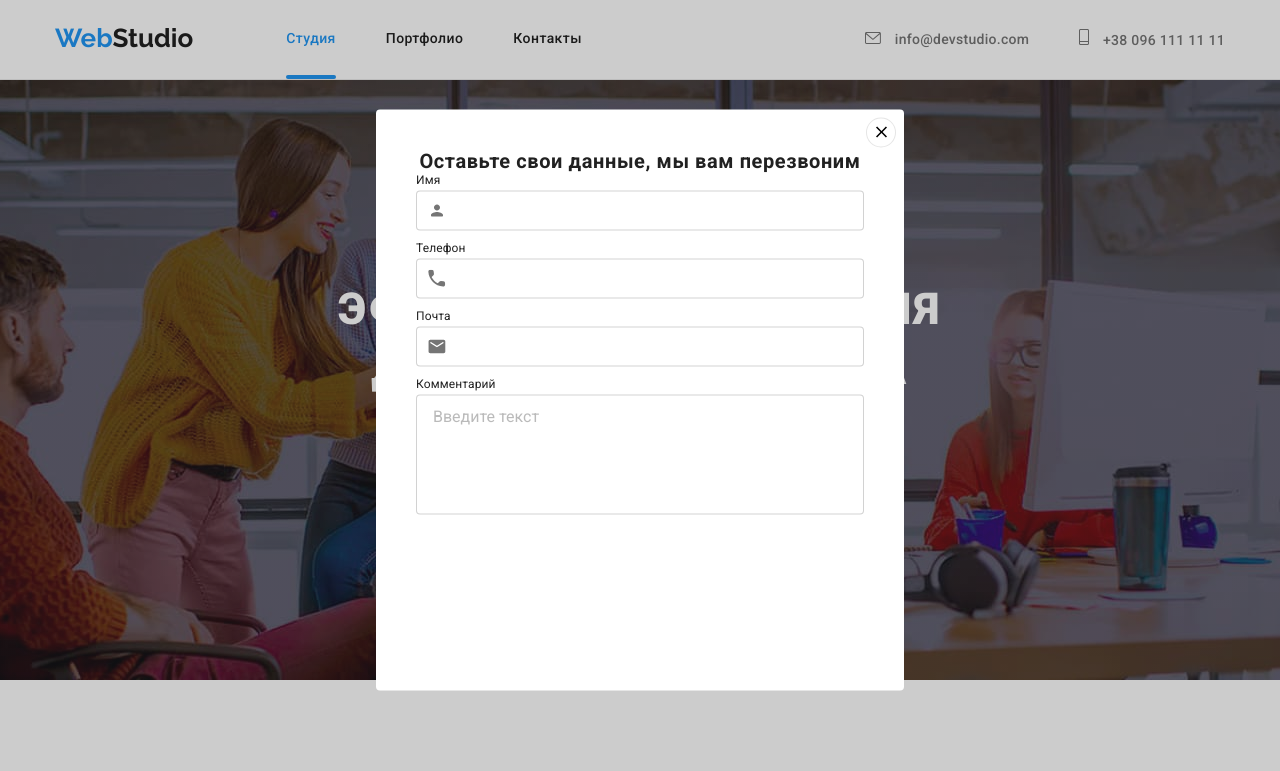
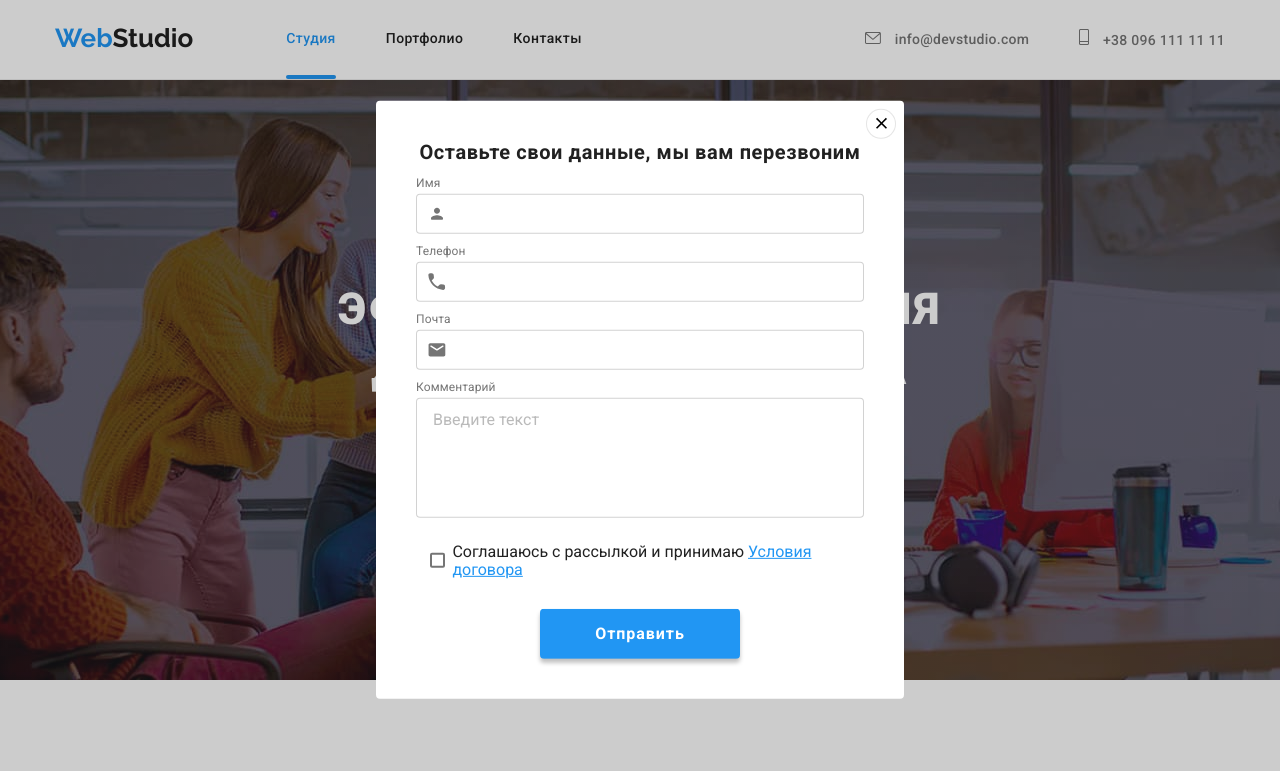
Before and after one commit to EehorV/goit-markup-hw-06, a plain HTML site: page index.html in a window 1280 px wide. Both pictures are taken after a click on the button "Заказать услугу". Shown: the top 771 px of the page. Drawn offline with nearby package versions, Linux system fonts and the light colour scheme.

Commit message:
modal checkbox

```diff
--- a/css/styles.css
+++ b/css/styles.css
@@ -703,6 +703,7 @@ address {
   font-weight: 700;
   font-size: 20px;
   line-height: 1.15;
+  margin-bottom: 12px;
   text-align: center;
   letter-spacing: 0.03em;
   color: var(--primary-text-color);
@@ -718,6 +719,10 @@ address {
   font-size: 12px;
   line-height: 1.17;
   letter-spacing: 0.01em;
+  font-family: Roboto;
+  font-style: normal;
+  font-weight: normal;
+  color: var(--secondary-text-color);
 }
 .modal-input {
   width: 100%;
@@ -762,4 +767,65 @@ address {
 .modal-input:not(:placeholder-shown) + .modal-icon {
   color: var(--accent-color);
 }
+/* -----Чекбокс на соглашение */
+.accept-item {
+  margin-top: 20px;
+  padding-left: 14px;
+  display: flex;
+  align-items: center;
+}
+.accept-checkbox {
+  position: relative;
+  margin-right: 7px;
+  width: 16px;
+  height: 15px;
+  border: 2px solid var(--secondary-text-color);
+  border-radius: 2px;
+  color: var(--hero-text-color);
+  pointer-events: none;
+  transition: border-color 250ms cubic-bezier(0.4, 0, 0.2, 1),
+    background-color 250ms cubic-bezier(0.4, 0, 0.2, 1);
+}
+.accept-icon {
+  position: absolute;
+  left: -25%;
+  top: -20%;
+  width: 16px;
+  height: 15px;
+  fill: currentColor;
+  opacity: 0;
+  transition: opacity 250ms cubic-bezier(0.4, 0, 0.2, 1);
+}
+.accept-link {
+  color: var(--accent-color);
+}
+.accept-input:checked + .accept-checkbox {
+  background-color: var(--accent-color);
+  border-color: var(--accent-color);
+}
+.accept-input:checked + .accept-checkbox > .accept-icon {
+  opacity: 1;
+}
+.modal-accept {
+  margin-top: 30px;
+}
+.modal-accept-button {
+  margin-left: auto;
+  margin-right: auto;
+  height: 50px;
+  width: 200px;
+  display: flex;
+  justify-content: center;
+  align-items: center;
+  font-weight: 700;
+  font-size: 16px;
+  line-height: 1.87;
+  letter-spacing: 0.06em;
+  color: #ffffff;
+  background-color: var(--accent-color);
+  border: 1px solid transparent;
+  border-radius: 4px;
+  box-shadow: 0px 4px 4px rgba(0, 0, 0, 0.25);
+  transition: background-color 250ms cubic-bezier(0.4, 0, 0.2, 1);
+}
 /* ------End of modal window styles */
--- a/index.html
+++ b/index.html
@@ -610,21 +610,36 @@
         <form class="modal-form" name="callback">
           <label class="modal-item">
             <span class="modal-label">Имя</span>
-              <input type="name" class="modal-input" name="name" placeholder=" " />
+            <input
+              type="name"
+              class="modal-input"
+              name="name"
+              placeholder=" "
+            />
             <svg class="modal-icon">
               <use href="./images/icons.svg#icon-person"></use>
             </svg>
           </label>
           <label class="modal-item">
             <span class="modal-label">Телефон</span>
-              <input type="tel" class="modal-input" name="phone-number" placeholder=" " />
+            <input
+              type="tel"
+              class="modal-input"
+              name="phone-number"
+              placeholder=" "
+            />
             <svg class="modal-icon">
               <use href="./images/icons.svg#icon-phone"></use>
             </svg>
           </label>
           <label class="modal-item">
             <span class="modal-label">Почта</span>
-              <input type="email" class="modal-input" name="email" placeholder=" " />
+            <input
+              type="email"
+              class="modal-input"
+              name="email"
+              placeholder=" "
+            />
             <svg class="modal-icon">
               <use href="./images/icons.svg#icon-envelope"></use>
             </svg>
@@ -637,6 +652,30 @@
               placeholder="Введите текст"
             ></textarea>
           </label>
+          <!-- Чекбокс на соглашение рассылки -->
+          <label class="accept-item">
+            <input
+              type="checkbox"
+              class="accept-input visually-hidden"
+              name="accept"
+              required
+            />
+            <div class="accept-checkbox">
+              <svg class="accept-icon">
+                <use href="./images/icons.svg#icon-submit"></use>
+              </svg>
+            </div>
+            <span class="accept-label"
+              >Соглашаюсь с рассылкой и принимаю
+              <a class="accept-link" href="" target="_blank"
+                >Условия договора</a
+              >
+            </span>
+          </label>
+          <button class="modal-accept modal-accept-button" type="submit">
+            Отправить
+          </button>
+        </form>
         <button class="modal-button" type="button" data-modal-close>
           <svg class="modal-close" width="18" height="18">
             <use href="./images/icons.svg#icon-close-icon"></use>
```
Lines whose indentation alone changed are shown as unchanged.
